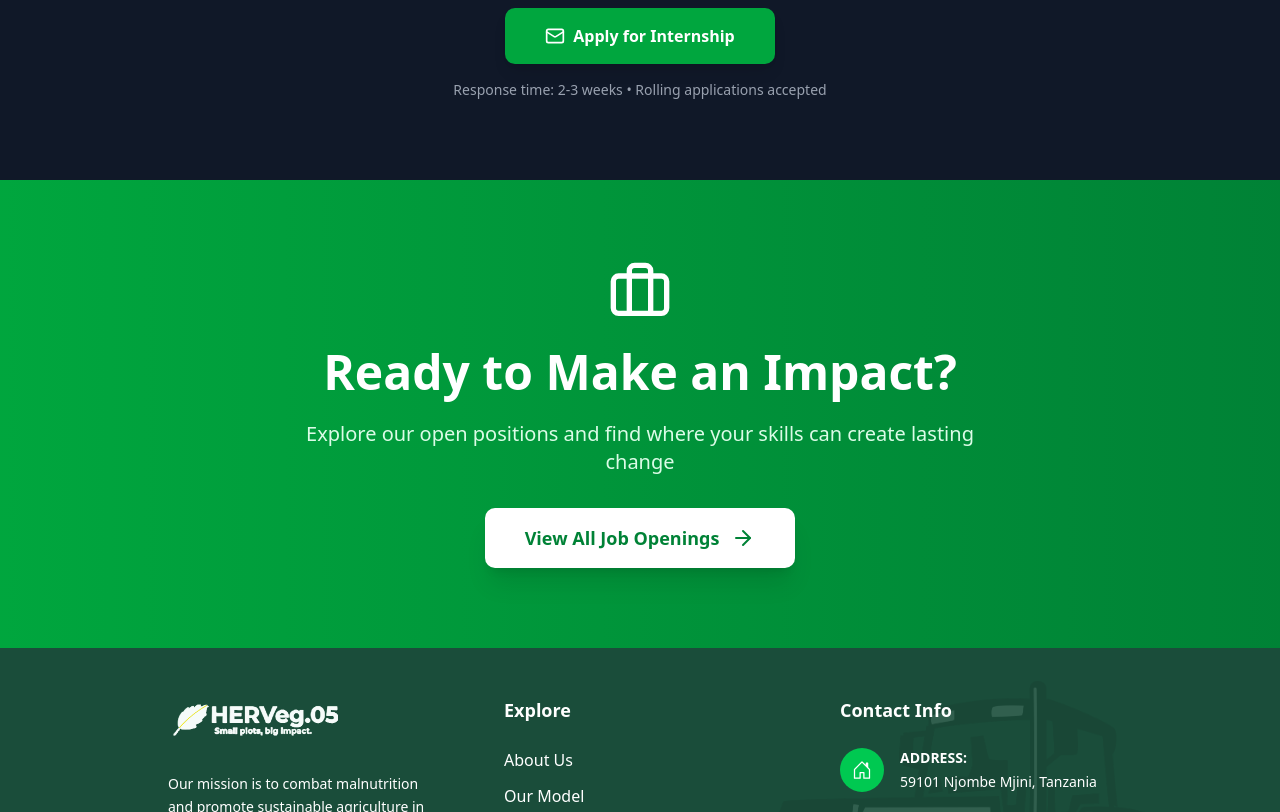
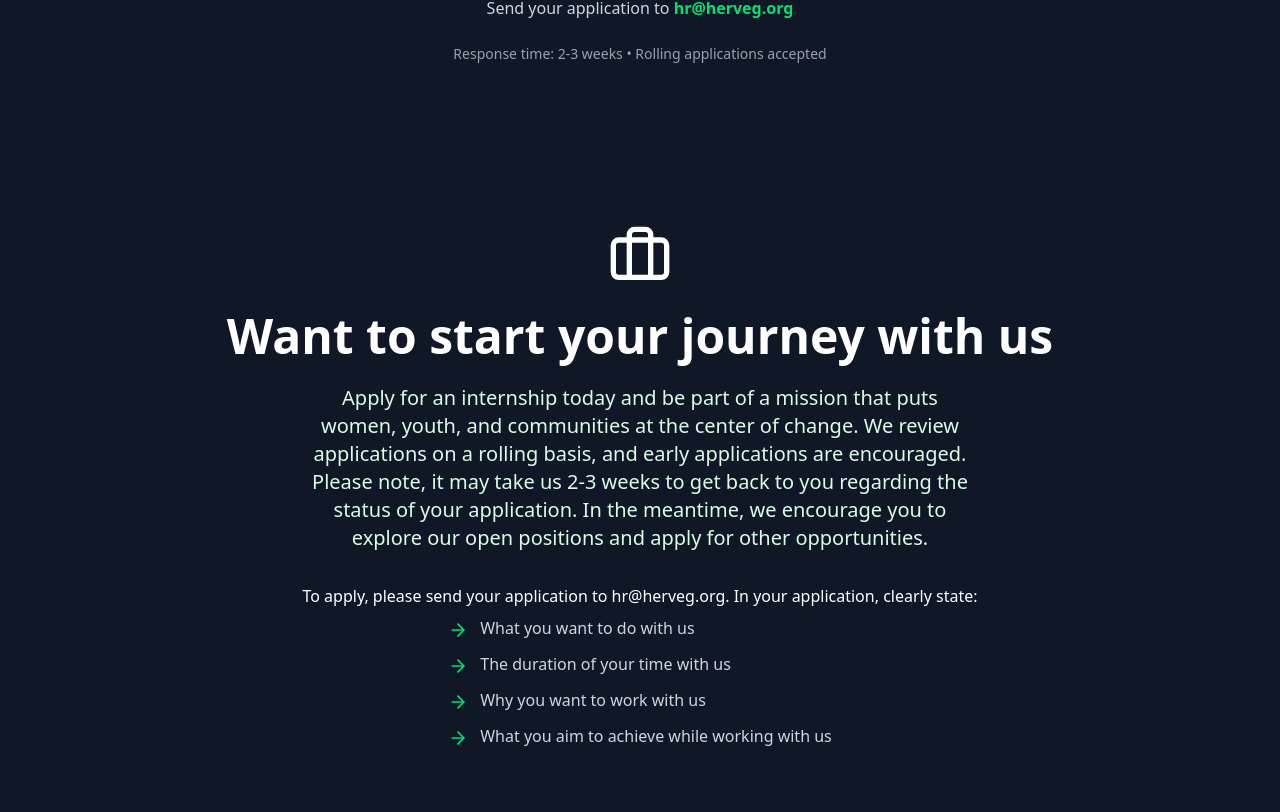
Before and after one commit to Mhando-Z/HervegWeb, a Next.js app: page /career in a window 1280 px wide. Shown: the part 6668-7480 px from the top of the page. Built offline with nearby package versions, Linux system fonts and the light colour scheme; a web font is replaced by a local one.

Commit message:
Phase One

```diff
--- a/src/app/career/page.jsx
+++ b/src/app/career/page.jsx
@@ -469,7 +469,7 @@ const CareersPage = () => {
       </section>
 
       {/* Internship Program Section */}
-      <section className="py-20 px-6 bg-gray-900 text-white">
+      <section className="py-20 px-6 bg-gray-900  text-white">
         <div className="max-w-4xl mx-auto">
           <motion.div
             initial="initial"
@@ -583,6 +583,13 @@ const CareersPage = () => {
                   Able to commit at least 3 months (full- or part-time)
                 </span>
               </li>
+              <li className="flex items-start gap-3">
+                <ArrowRight className="w-5 h-5 text-green-400 shrink-0 mt-1" />
+                <span>
+                  Based in Tanzania (for onsite) or with strong internet (for
+                  remote)
+                </span>
+              </li>
             </ul>
           </motion.div>
 
@@ -602,7 +609,7 @@ const CareersPage = () => {
             <motion.button
               whileHover={{ scale: 1.05 }}
               whileTap={{ scale: 0.95 }}
-              className="bg-green-600 hover:bg-green-500 text-white px-10 py-4 rounded-lg font-semibold inline-flex items-center gap-2 shadow-lg transition-colors"
+              className="bg-green-600 hidden hover:bg-green-500 text-white px-10 py-4 rounded-lg font-semibold  items-center gap-2 shadow-lg transition-colors"
             >
               <Mail className="w-5 h-5" />
               Apply for Internship
@@ -615,7 +622,7 @@ const CareersPage = () => {
       </section>
 
       {/* CTA Section */}
-      <section className="py-20 px-6 bg-linear-to-r from-green-600 to-green-700 text-white">
+      <section className="py-20 px-6  bg-gray-900  text-white">
         <div className="max-w-4xl mx-auto text-center">
           <motion.div
             initial={{ opacity: 0, scale: 0.9 }}
@@ -625,19 +632,41 @@ const CareersPage = () => {
           >
             <Briefcase className="w-16 h-16 mx-auto mb-6" />
             <h2 className="text-4xl md:text-5xl font-bold mb-6">
-              Ready to Make an Impact?
+              Want to start your journey with us
             </h2>
             <p className="text-xl text-green-100 mb-8 max-w-2xl mx-auto">
-              Explore our open positions and find where your skills can create
-              lasting change
+              Apply for an internship today and be part of a mission that puts
+              women, youth, and communities at the center of change. We review
+              applications on a rolling basis, and early applications are
+              encouraged. Please note, it may take us 2-3 weeks to get back to
+              you regarding the status of your application. In the meantime, we
+              encourage you to explore our open positions and apply for other
+              opportunities.
             </p>
-            <motion.button
-              whileHover={{ scale: 1.05 }}
-              whileTap={{ scale: 0.95 }}
-              className="bg-white text-green-700 px-10 py-4 rounded-lg font-bold text-lg inline-flex items-center gap-3 shadow-xl hover:shadow-2xl transition-shadow"
-            >
-              View All Job Openings <ArrowRight className="w-6 h-6" />
-            </motion.button>
+            <p>
+              To apply, please send your application to hr@herveg.org. In your
+              application, clearly state:
+            </p>
+            <div className="flex mt-2 flex-col items-center justify-center">
+              <ul className="space-y-3 text-gray-300">
+                <li className="flex items-start gap-3">
+                  <ArrowRight className="w-5 h-5 text-green-400 shrink-0 mt-1" />
+                  <span>What you want to do with us</span>
+                </li>
+                <li className="flex items-start gap-3">
+                  <ArrowRight className="w-5 h-5 text-green-400 shrink-0 mt-1" />
+                  <span>The duration of your time with us</span>
+                </li>
+                <li className="flex items-start gap-3">
+                  <ArrowRight className="w-5 h-5 text-green-400 shrink-0 mt-1" />
+                  <span>Why you want to work with us</span>
+                </li>
+                <li className="flex items-start gap-3">
+                  <ArrowRight className="w-5 h-5 text-green-400 shrink-0 mt-1" />
+                  <span>What you aim to achieve while working with us</span>
+                </li>
+              </ul>
+            </div>
           </motion.div>
         </div>
       </section>
```
